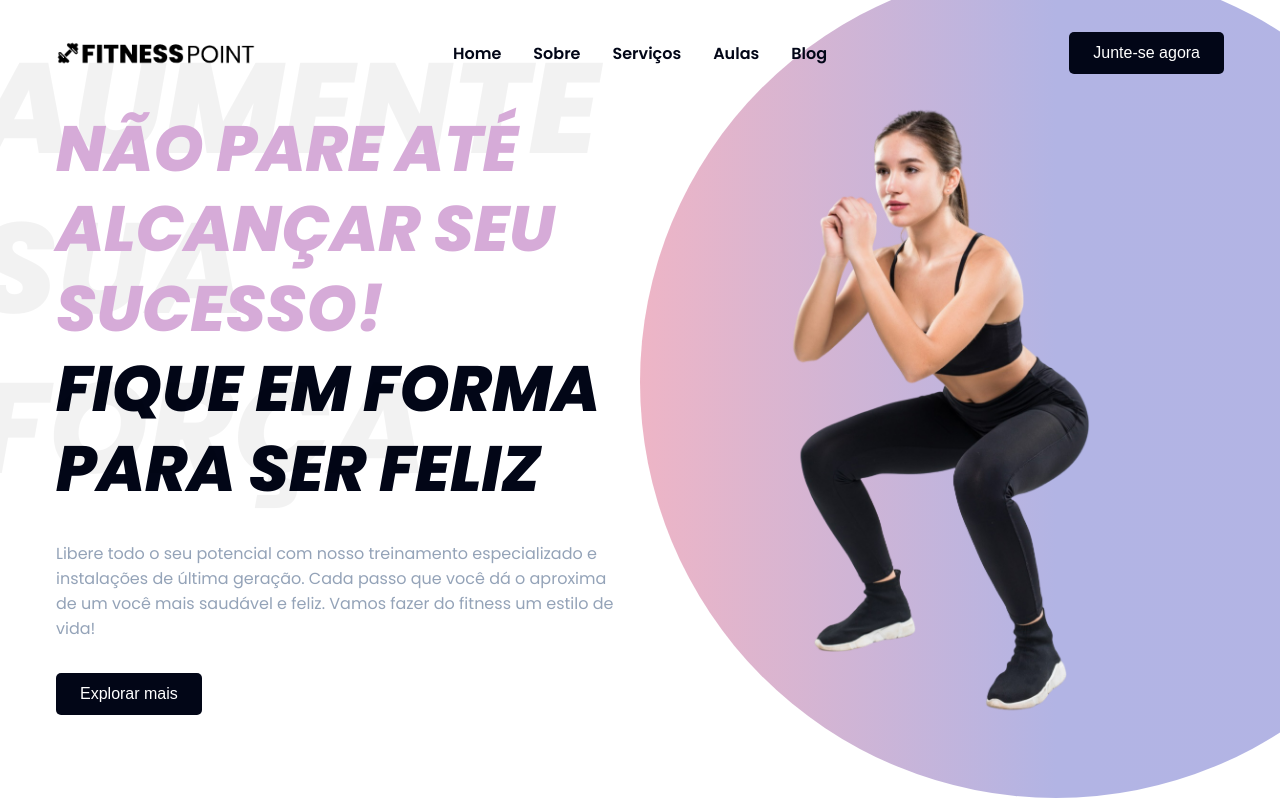
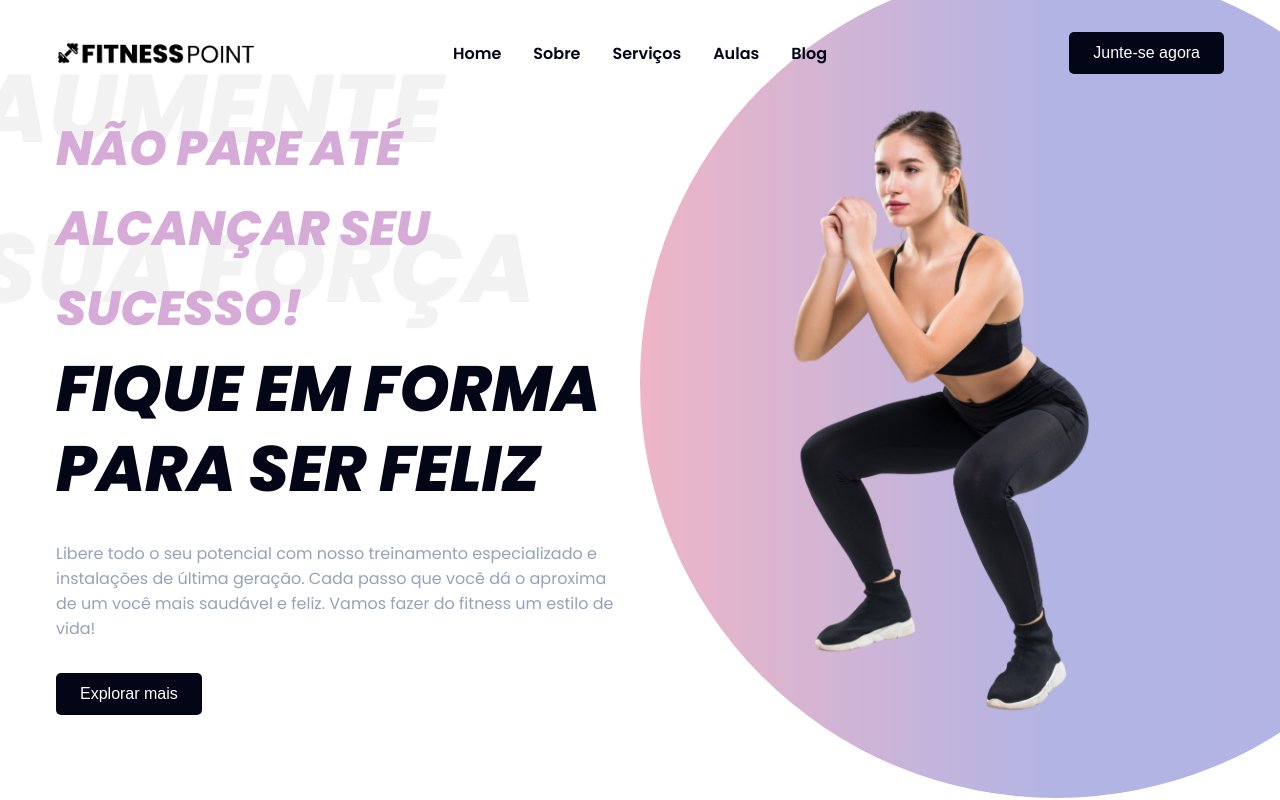
Before and after one commit to Evanesfranca/academia, a plain HTML site: page index.html in a window 1280 px wide. Shown: the top 800 px of the page. Drawn offline with nearby package versions, Linux system fonts and the light colour scheme.

Commit message:
Update styles.css

```diff
--- a/styles.css
+++ b/styles.css
@@ -159,7 +159,7 @@ nav {
 .header__container h1 {
   position: relative;
   isolation: isolate;
-  font-size: 4rem;
+  font-size: 3rem;
   font-weight: 800;
   line-height: 5rem;
   color: var(--secondary-color);
@@ -172,7 +172,7 @@ nav {
   content: "AUMENTE SUA FORÇA";
   top: -5rem;
   left: -5rem;
-  font-size: 8rem;
+  font-size: 6rem;
   font-weight: 800;
   line-height: 10rem;
   color: rgba(0, 0, 0, 0.05);
```
